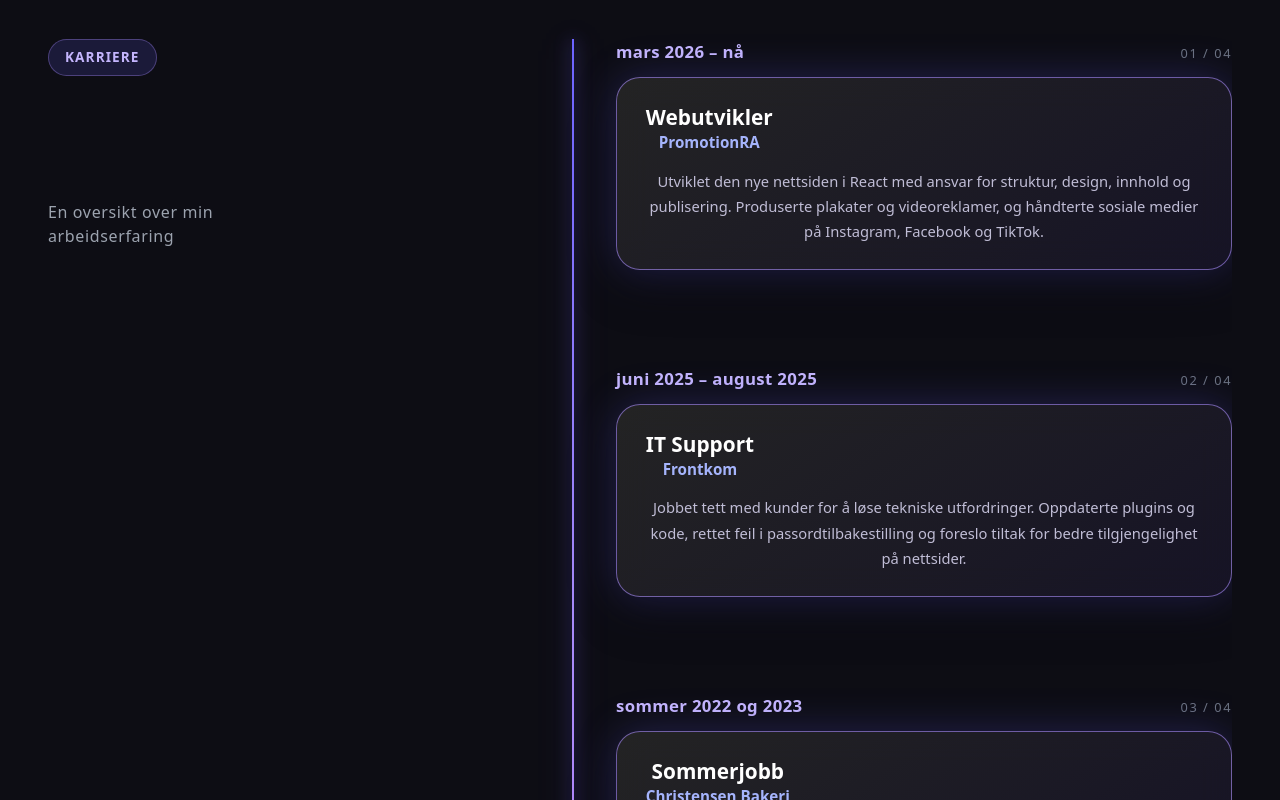
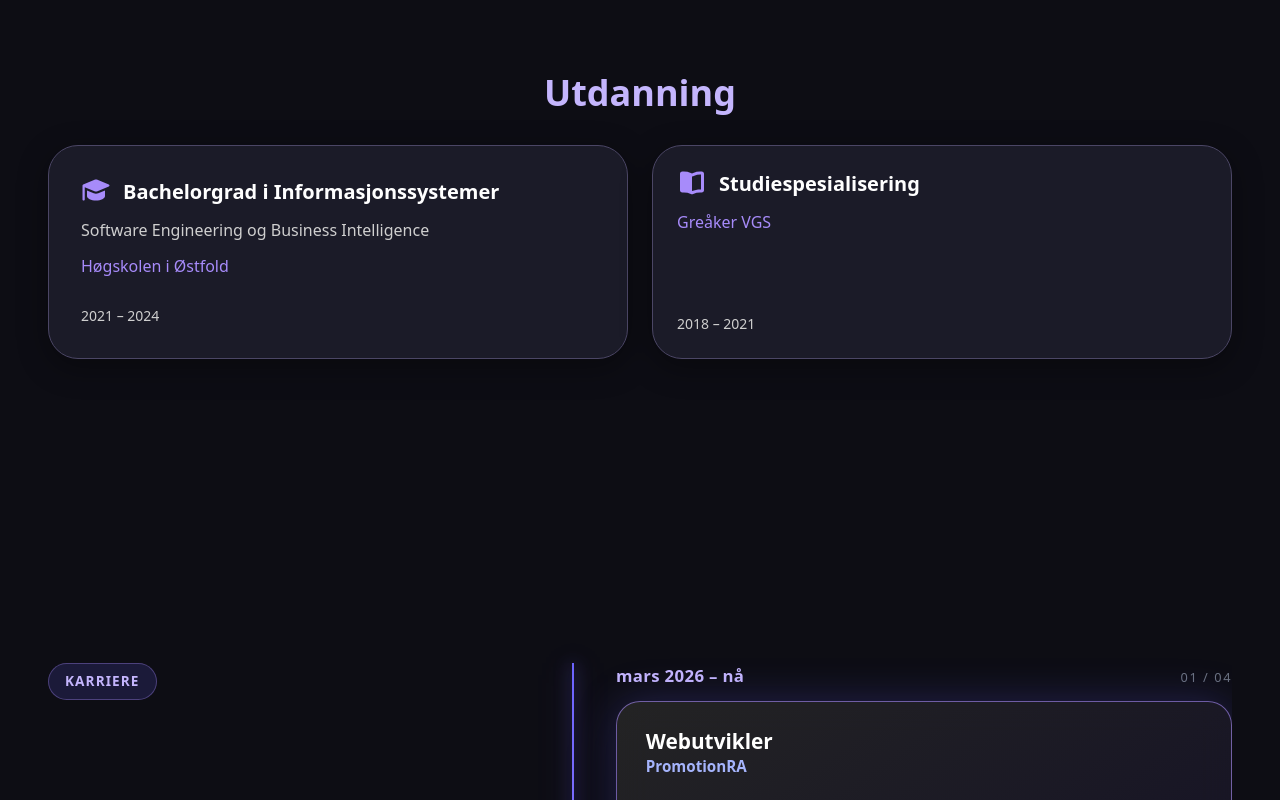
Before and after one commit to Gorgostammos/portfolio, a React (Vite) app: page / in a window 1280 px wide. Shown: the part 1820-2620 px from the top of the page. Built offline with nearby package versions, Linux system fonts and the light colour scheme.

Commit message:
små fiks
jeg fikset på test plassering i erfaring delen

```diff
--- a/src/App.jsx
+++ b/src/App.jsx
@@ -33,7 +33,7 @@ function App() {
         <PillNav items={navItems} />
       </header>
 
-      <main className="site-main flex-1 w-full min-w-0 gap-16 px-4 md:gap-24 text-center md:px-8 lg:px-12 ">
+      <main className="site-main flex flex-col flex-1 w-full min-w-0 gap-15 md:gap-28 px-4 text-center md:px-8 lg:px-12">
         {/*intro*/}
         <section
           className="flex w-full max-w-full mx-auto flex-col mt-2 mb-16 md:mb-24 scroll-mt-25 "
@@ -241,7 +241,8 @@ function App() {
         </section>
 
         {/* ERFARING */}
-        <CareerTimeline />
+        <CareerTimeline
+        />
 
         {/* FERDIGHETER */}
         <section
--- a/src/components/CareerTimeline/CareerTimeline.css
+++ b/src/components/CareerTimeline/CareerTimeline.css
@@ -264,6 +264,7 @@
   color: #a5b4fc;
   margin: 0.1rem 0 0;
   font-weight: 600;
+  text-align: left;
 }
 
 .card-desc {
@@ -272,6 +273,8 @@
   line-height: 1.7;
   /* luftig linjeavstand gjør lengre tekst lettere å lese */
   margin: 0;
+  text-align: left;
+
 }
 
 /* Hvis brukeren har bedt om mindre bevegelse i operativsystemet:
```
